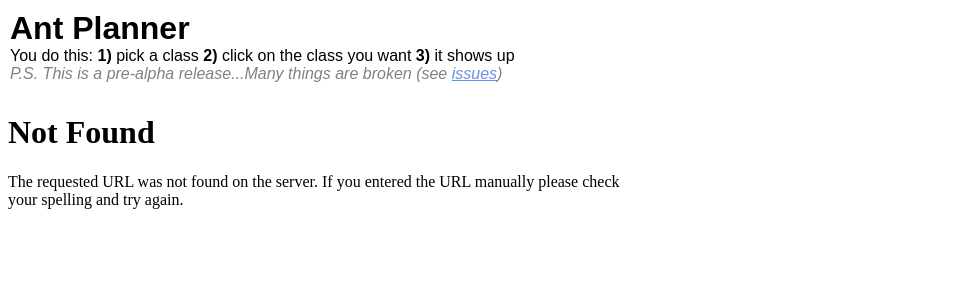
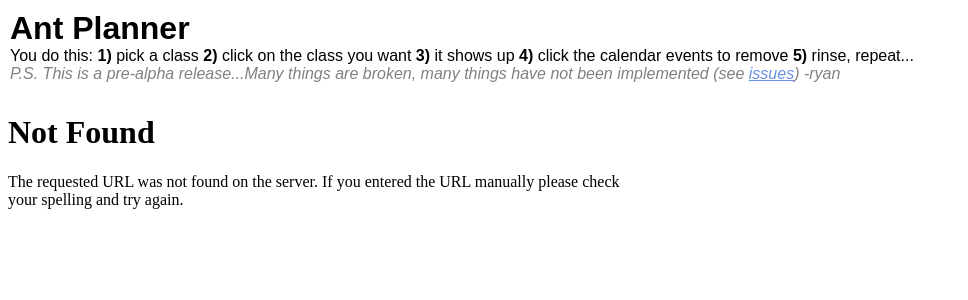
Before and after one commit to gumho/antplanner, a Python web app: template templates/index.html in a window 1280 px wide. Shown: the top 300 px of the page, without its empty margins (0-968 px from the left). Run offline with Jinja, Linux system fonts and the light colour scheme; the template is opened without the code that fills it, so the values that code supplies are empty; some libraries are stand-ins or nearby versions.

Commit message:
updated some content

```diff
--- a/templates/index.html
+++ b/templates/index.html
@@ -221,8 +221,8 @@
 	<div id="wrapper">
 		<div id="header">
 			<h1>Ant Planner</h1>
-			<p>You do this: <strong>1)</strong> pick a class <strong>2)</strong> click on the class you want <strong>3)</strong> it shows up</p>
-			<p><em>P.S. This is a pre-alpha release...Many things are broken (see <a href="http://github.com/gumho/ant-planner/issues/">issues</a>)</em></p>
+			<p>You do this: <strong>1)</strong> pick a class <strong>2)</strong> click on the class you want <strong>3) </strong> it shows up  <strong>4)</strong> click the calendar events to remove <strong>5)</strong> rinse, repeat...</p>
+			<p><em>P.S. This is a pre-alpha release...Many things are broken, many things have not been implemented (see <a href="http://github.com/gumho/ant-planner/issues/">issues</a>) -ryan</em></p>
 		</div>
 
 		<div id="calendar">
```
